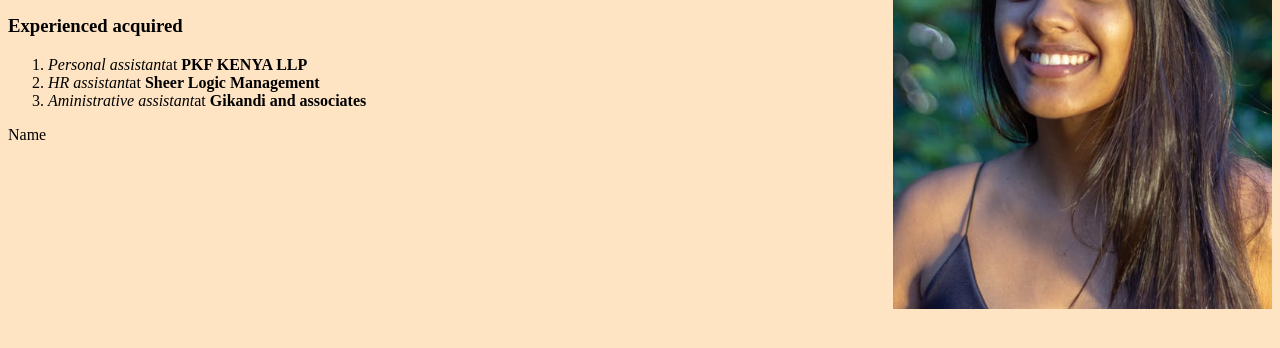
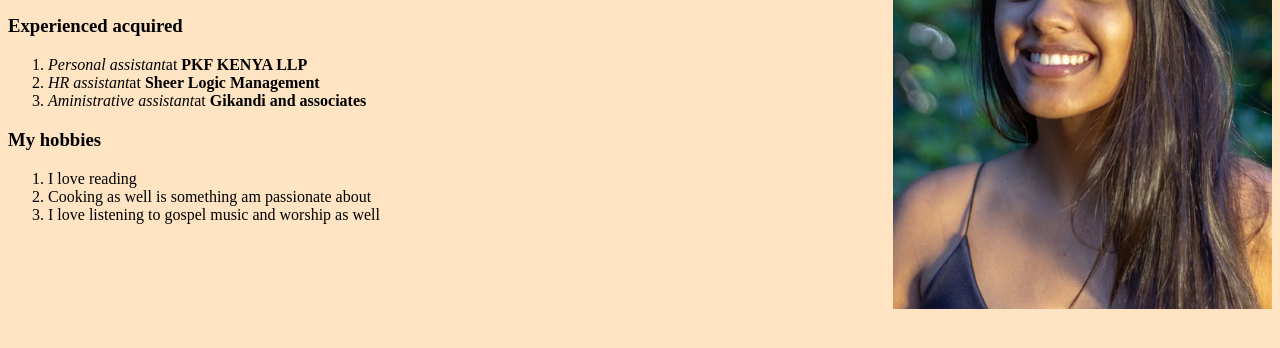
Before and after one commit to christylydia34/about-me, a plain HTML site: page index.html in a window 1280 px wide. Shown: the part 248-596 px from the top of the page. Drawn offline with Linux system fonts and the light colour scheme.

Commit message:
add my hobbies

```diff
--- a/index.html
+++ b/index.html
@@ -29,6 +29,8 @@
     <a name=about></a>
 <h2>About me</h2>
 <p>I am 3rd year student in USIU studying </p>
+
+
 <h3>Experienced acquired</h3>
 <ol>
 <li class="list"><em>Personal assistant</em>at <strong>PKF KENYA LLP</strong>
@@ -37,15 +39,20 @@
     <li class="list"><em>Aministrative assistant</em>at <strong>Gikandi and associates</strong>
 
 </ol>
+</div>
+<div class="Hobbies">
+<h3>My hobbies</h3>
+<ol>
+    <li class="hobby">I love reading </li>
+    <li class="hobby">Cooking as well is something am passionate about </li>
+    <li class="hobby">I love listening to gospel music and worship  as well</li>
+
+
+</ol>
+
 
 
 </div>
-
-
-<div class="Contact">
-    <label for="Name">Name</label>
-
-
 
 </div>
 
@@ -56,6 +63,5 @@
 
 
 
-</div>
 </body>
 </html>
```
